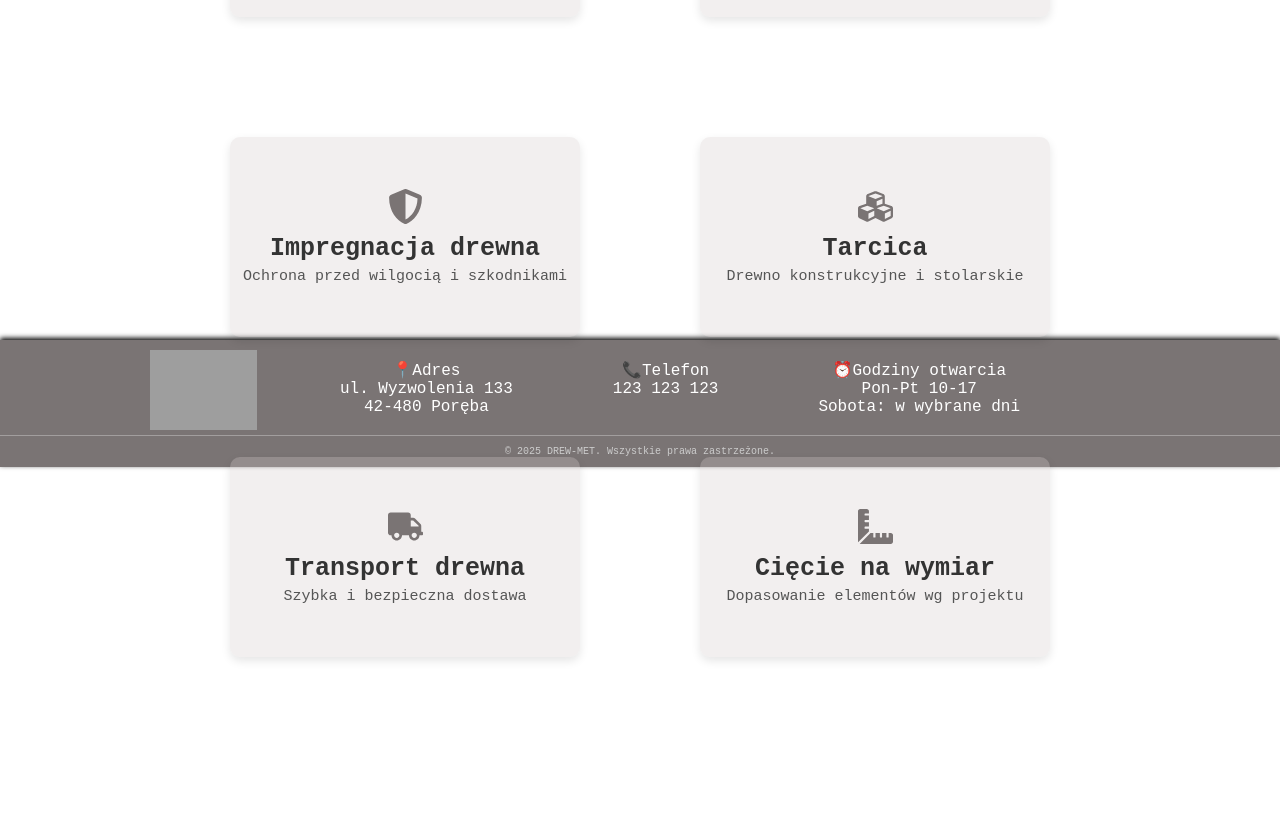
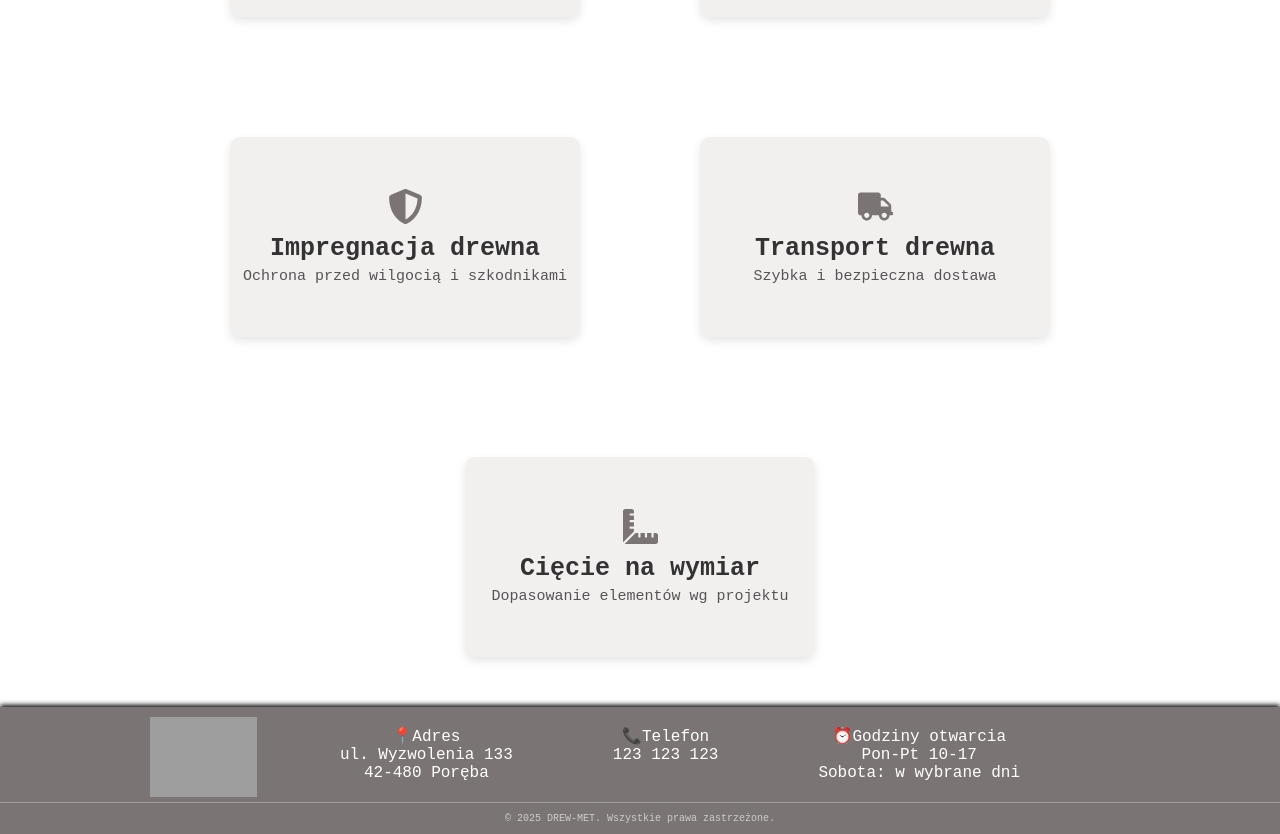
Before and after one commit to Kondziu00/drew-met, a React (Create React App) app: page / in a window 1280 px wide. Shown: the part 1180-2014 px from the top of the page. Before the commit the page ends 1887 px from the top, so only its background shows below. Built offline with nearby package versions, Linux system fonts and the light colour scheme; grey boxes are pictures that could not be loaded.

Commit message:
Fixed styles on Services and changed title-logo

```diff
--- a/public/index.html
+++ b/public/index.html
@@ -3,7 +3,7 @@
 
 <head>
   <meta charset="utf-8" />
-  <link rel="icon" href="%PUBLIC_URL%/favicon.ico" />
+  <link rel="icon" href="/logo.png" />
   <meta name="viewport" content="width=device-width, initial-scale=1" />
   <meta name="theme-color" content="#000000" />
   <meta name="description" content="Web site created using create-react-app" />
--- a/src/components/MainPage/Services.css
+++ b/src/components/MainPage/Services.css
@@ -1,20 +1,20 @@
-.services{
+.services {
 	padding: 0 10rem;
-    height:  80vh;
+	height: auto;
 }
 
-.section-title{
+.section-title {
 	text-align: center;
 	text-transform: uppercase;
 }
 
-.services h2{
+.services h2 {
 	padding-top: 1rem;
 	font-size: 3rem;
 	font-weight: lighter;
 }
 
-.underline{
+.underline {
 	width: 14rem;
 	height: 0.25rem;
 	margin: 1rem auto;
@@ -38,13 +38,13 @@
 	margin: 5rem;
 	background-color: #d4caca4b;
 	border-radius: 1rem;
-  box-shadow: 0 4px 10px rgba(0,0,0,0.1);
+	box-shadow: 0 4px 10px rgba(0, 0, 0, 0.1);
 	transition: transform 0.3s ease, box-shadow 0.3s ease;
 }
 
 .service-card:hover {
 	transform: translateY(-5px);
-  box-shadow: 0 6px 15px rgba(0,0,0,0.2);
+	box-shadow: 0 6px 15px rgba(0, 0, 0, 0.2);
 }
 
 .service-icon {
--- a/src/components/MainPage/Services.js
+++ b/src/components/MainPage/Services.js
@@ -1,5 +1,12 @@
 import './Services.css';
-import { FaHome, FaTree, FaShieldAlt, FaCubes, FaTruck, FaRulerCombined } from "react-icons/fa";
+import {
+	FaHome,
+	FaTree,
+	FaShieldAlt,
+	FaCubes,
+	FaTruck,
+	FaRulerCombined,
+} from 'react-icons/fa';
 
 const Services = () => {
 	return (
@@ -7,40 +14,35 @@ const Services = () => {
 			<h2 className='section-title'>nasze usługi</h2>
 			<div className='underline'></div>
 
-      <div className="services-list">
-        <div className="service-card">
-          <FaHome className="service-icon" />
+			<div className='services-list'>
+				<div className='service-card'>
+					<FaHome className='service-icon' />
 					<h3>Więźba dachowa</h3>
 					<p>Solidne konstrukcje dachowe</p>
 				</div>
-        <div className="service-card">
-          <FaTree className="service-icon" />
+				<div className='service-card'>
+					<FaTree className='service-icon' />
 					<h3>Deski i łaty</h3>
 					<p>Drewno budowlane w różnych wymiarach</p>
 				</div>
-        <div className="service-card">
-          <FaShieldAlt className="service-icon" />
+				<div className='service-card'>
+					<FaShieldAlt className='service-icon' />
 					<h3>Impregnacja drewna</h3>
 					<p>Ochrona przed wilgocią i szkodnikami</p>
 				</div>
-        <div className="service-card">
-          <FaCubes className="service-icon" />
-          <h3>Tarcica</h3>
-          <p>Drewno konstrukcyjne i stolarskie</p>
-        </div>
-        <div className="service-card">
-          <FaTruck className="service-icon" />
+				<div className='service-card'>
+					<FaTruck className='service-icon' />
 					<h3>Transport drewna</h3>
 					<p>Szybka i bezpieczna dostawa</p>
 				</div>
-        <div className="service-card">
-          <FaRulerCombined className="service-icon" />
+				<div className='service-card'>
+					<FaRulerCombined className='service-icon' />
 					<h3>Cięcie na wymiar</h3>
 					<p>Dopasowanie elementów wg projektu</p>
 				</div>
 			</div>
 		</section>
-  )
-}
+	);
+};
 
 export default Services;
```
Also changed, not shown: public/logo.png (added). Lines whose indentation alone changed are shown as unchanged.
